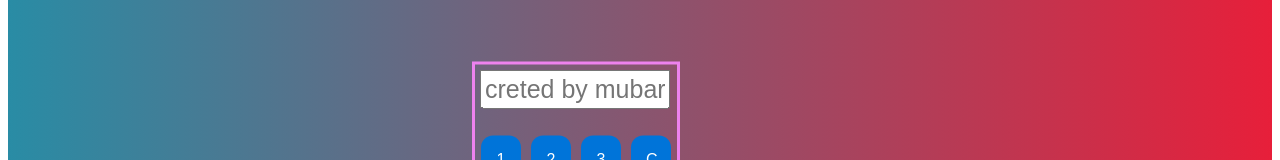
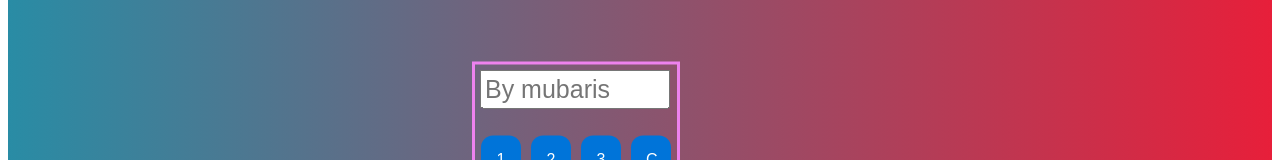
Before and after one commit to Mubarisk/calculator, a plain HTML site: page index.html in a window 1280 px wide. Shown: the part 177-337 px from the top of the page. Drawn offline with Linux system fonts and the light colour scheme.

Commit message:
Update index.html

```diff
--- a/index.html
+++ b/index.html
@@ -89,7 +89,7 @@ function back(){
 	  <div class="mk">
 
 	  <form name="calc">
-		  <input type="text" class="f"name="f"  placeholder="creted by mubaris" alt="mubaris">
+		  <input type="text" class="f"name="f"  placeholder="By mubaris" alt="mubaris">
 
 	</form>
 		  <table >
```
